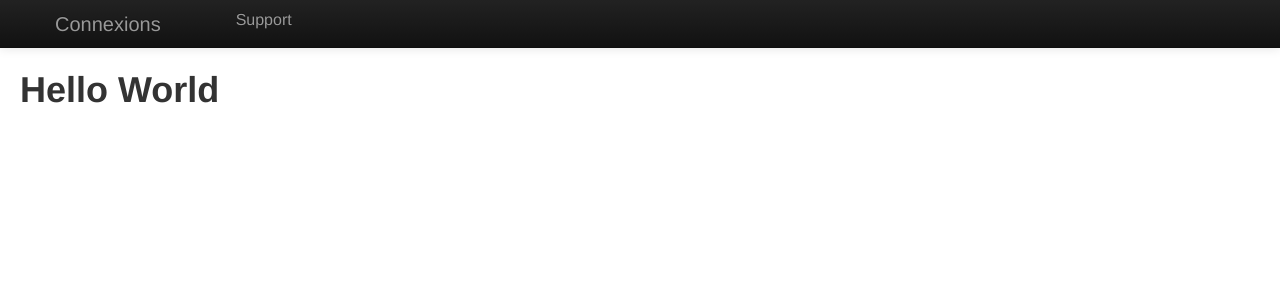
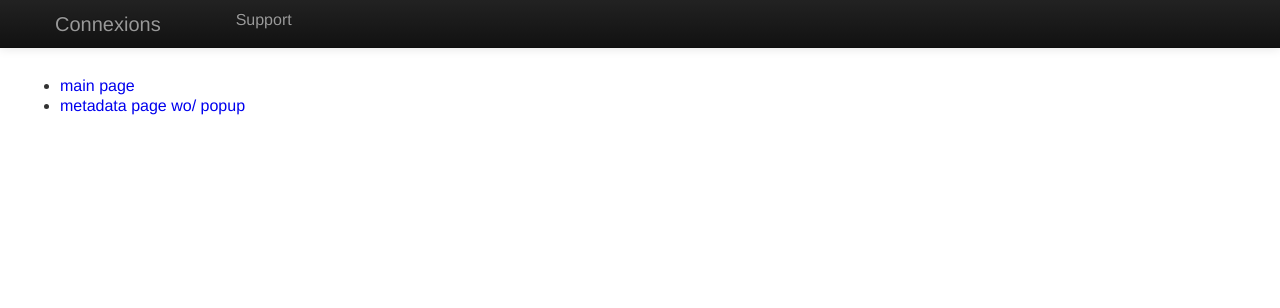
Before and after one commit to mmulich/cnx-popup-prototyping, a Python web app: template unpub/templates/casa.jinja2 in a window 1280 px wide. Shown: the top 308 px of the page. Run offline with Jinja, Linux system fonts and the light colour scheme; the template is opened without the code that fills it, so the values that code supplies are empty; some libraries are stand-ins or nearby versions.

Commit message:
Links to the sub pages

```diff
--- a/unpub/templates/casa.jinja2
+++ b/unpub/templates/casa.jinja2
@@ -1,5 +1,8 @@
 {% extends "base.jinja2" %}
 
 {% block main %}
-  <h1>Hello World</h1>
+  <ul>
+    <li><a href="/edit">main page</a></li>
+    <li><a href="/metadata">metadata page wo/ popup</a></li>
+  </ul>
 {% endblock %}
```
